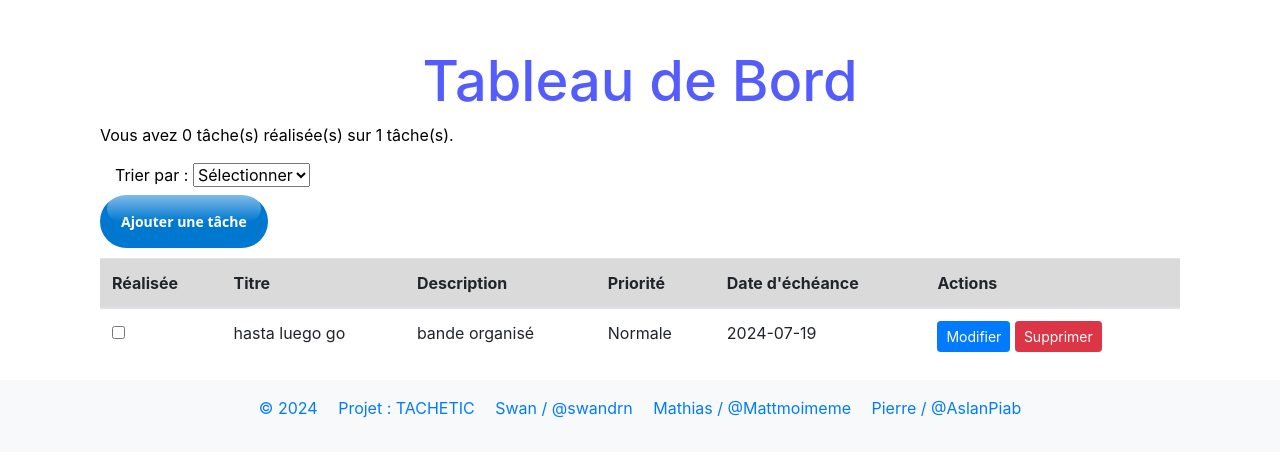
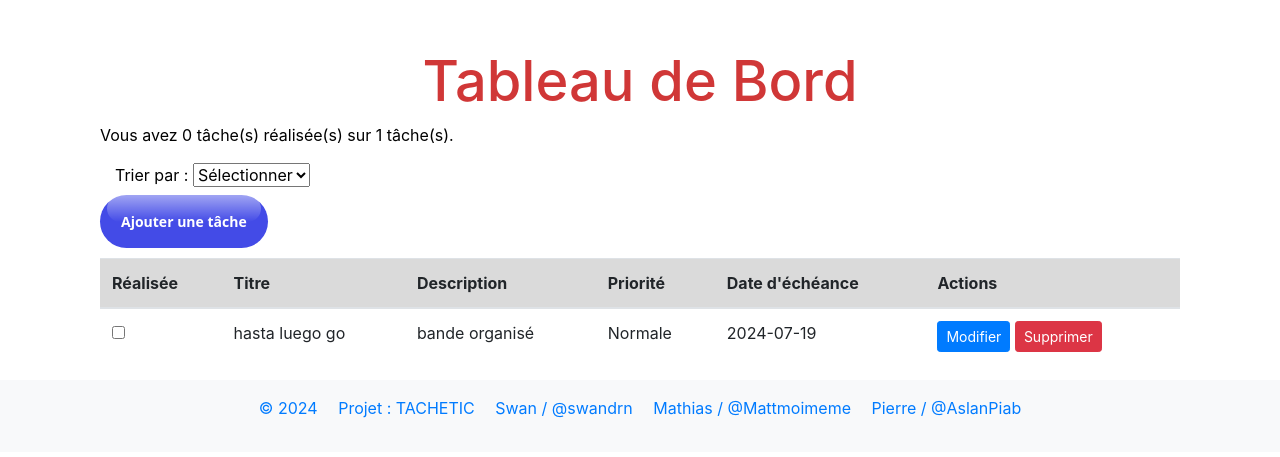
Before and after one commit to swandrn/gestion-de-taches, a PHP site: page / in a window 1280 px wide. Shown: the part 96-553 px from the top of the page. Run offline with PHP 8.4, Linux system fonts and the light colour scheme; a user stored in the database is signed in; data comes from the database, SQL or seed files in the repository; some libraries are stand-ins or nearby versions.

Commit message:
modif style h1 lightmode

```diff
--- a/css/darkmode.css
+++ b/css/darkmode.css
@@ -11,8 +11,8 @@ body {
 }
 
 h1 {
-    color: #545cfc;
-    text-shadow: 0 0 10px #545cfc, 0 0 20px #545cfc,
+    color: #434BE7;
+    text-shadow: 0 0 10px #434BE7, 0 0 20px #434BE7,
 }
 
 .tacheRealise {
@@ -56,9 +56,9 @@ h1 {
 }
 
 .btn-primary {
-    background-color: #311b8a;
+    background-color: #434BE7;
     border: none;
-    text-shadow: 0 0 5px #311b8a;
+    text-shadow: 0 0 5px #434BE7;
 }
 
 .btn-danger {
--- a/css/style.css
+++ b/css/style.css
@@ -12,7 +12,7 @@ body {
 
 h1 {
   font-size: 3.5em;
-  color: #545cfc;
+  color: #D03737;
 }
 
 .nav-item {
@@ -47,7 +47,7 @@ footer {
 }
 
 #btnAjout {
-  background-color: #0078d0;
+  background-color: #434BE7;
   border: 0;
   border-radius: 56px;
   color: #fff;
```
